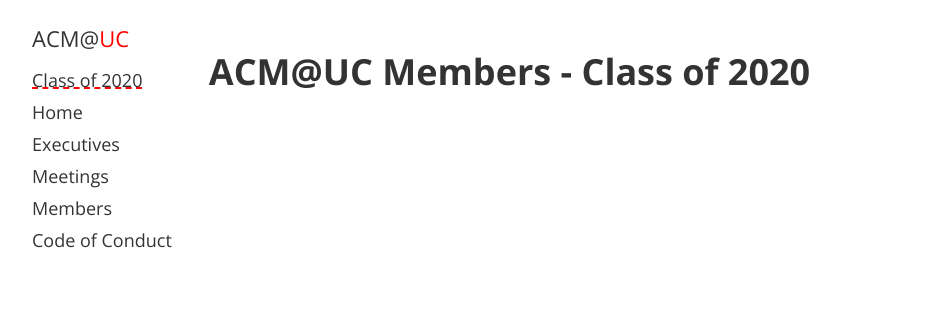
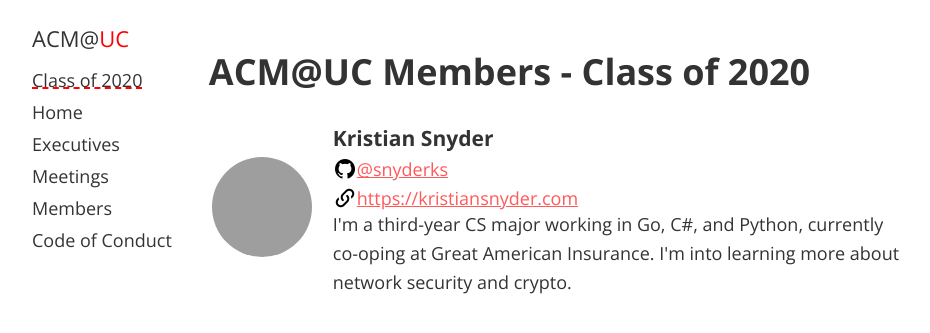
Before and after one commit to ACMatUC/acmatuc.github.io, a Jekyll site: the page built from members/class_of_2020.html, in a window 1280 px wide. Shown: the top 333 px of the page, without its empty margins (166-1096 px from the left). Built offline with Jekyll 4.4.1, drawn with Linux system fonts in a browser that asks for light colours; grey boxes are pictures that could not be loaded.

Commit message:
Add Kristian to _2020_members.yml 🎉

```diff
--- a/_data/_2020_members.yml
+++ b/_data/_2020_members.yml
@@ -4,3 +4,8 @@
 #  image_url: <Direct link to a photo of yourself, I suggest copying a image link from social media (Github, Twitter)>
 #  github: <Your github username (without a @)>
 #  website: <A link to your website>
+- name: Kristian Snyder
+  short_bio: I'm a third-year CS major working in Go, C#, and Python, currently co-oping at Great American Insurance. I'm into learning more about network security and crypto.
+  image_url: https://avatars2.githubusercontent.com/u/14251689
+  github: snyderks
+  website: https://kristiansnyder.com
```
